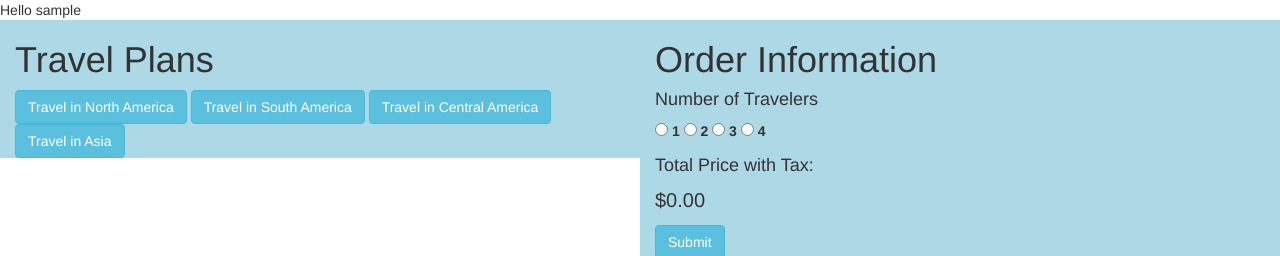
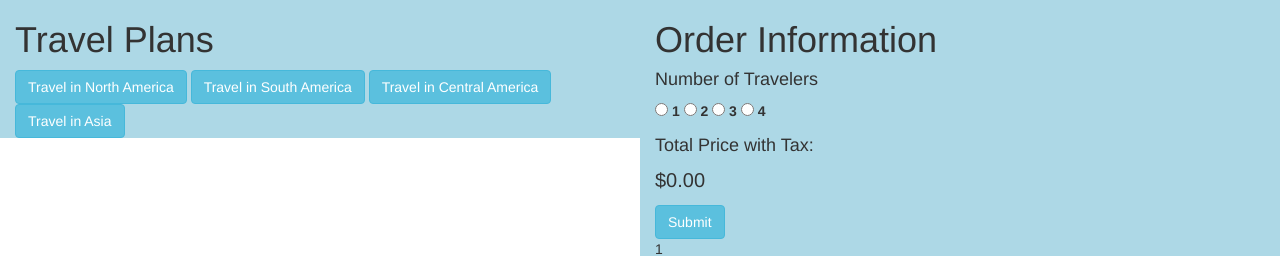
Before and after one commit to Calvin-Yap/CPS630-Project, a PHP site: page /shoppingCart.php?traveler=1 in a window 1280 px wide. Shown: the top 256 px of the page. Run offline with PHP 8.4, Linux system fonts and the light colour scheme; the visitor is signed in with stand-in values (Sample User, id 1); data that the repository does not hold is empty; some libraries are stand-ins or nearby versions.

Commit message:
disabled login

```diff
--- a/shoppingCart.php
+++ b/shoppingCart.php
@@ -14,25 +14,16 @@
     }
  </style>
    <?php
-
-// Put this code at the top of any page to be "protected"
-
-// start first
+   /*
 session_start();
-
 if ( isset( $_SESSION['user_id'] ) )
  {
-
-    // Get user data from the database using the user_id
-    // Let access only to "logged in" pages
-   echo "Hello ".$_SESSION['user_id'];
   }
    else
   {
-
-    // Redirect to the login page
     header("Location: http://localhost:8080/login-request.php");
  }
+ */
 ?>
 </head>
 <body>
```
Also changed, not shown: home.php (+2 -11 lines).
